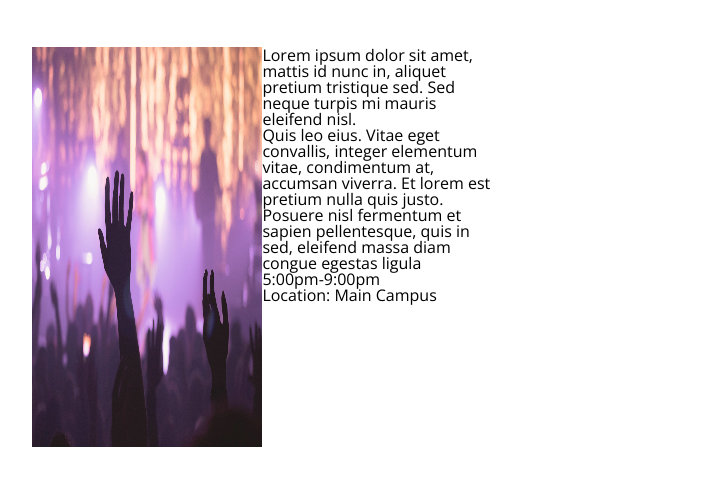
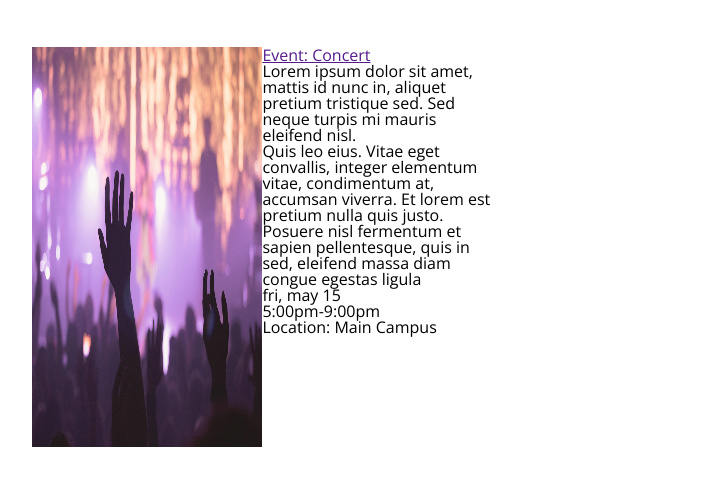
Before and after one commit to annakviese/events, a website: page index.html in a window 1280 px wide. Shown: the part 80-566 px from the top of the page, without its empty margins (32-746 px from the left). Drawn offline with nearby package versions, Linux system fonts and the light colour scheme.

Commit message:
added content to large post

```diff
--- a/index.html
+++ b/index.html
@@ -18,8 +18,7 @@
                 <img src="assets/images/concert.jpg" alt="night concert image"/>
             </div>
             <div class="event-info">
-                <p class="filter">
-                </p>
+                <a href class="filter" id="concerts" = "#"> Event: Concert </a>
                 <h2 class="event-title">
                     Lorem ipsum dolor sit amet, mattis id nunc in, aliquet pretium tristique sed.
                     Sed neque turpis mi mauris eleifend nisl.
@@ -31,6 +30,7 @@
                 </p>
                 <div class="event-time">
                     <p class="date">
+                        fri, may 15
                     </p>
                     <p>
                         5:00pm-9:00pm <br>
```
